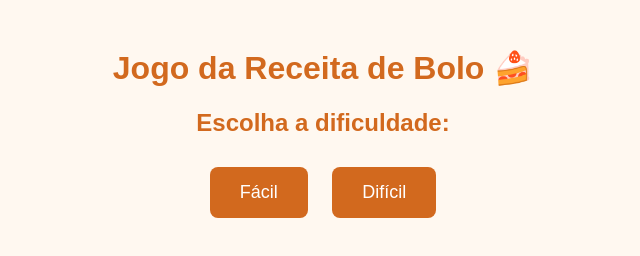
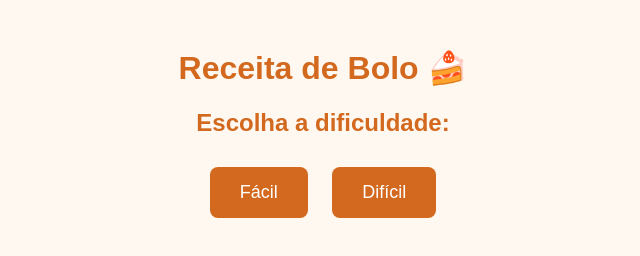
Before and after one commit to Julio0Viana/ReceitaDeBolo, a plain HTML site: page index.html in a window 1280 px wide. Shown: the whole page, without its empty margins (317-957 px from the left). Drawn offline with Linux system fonts and the light colour scheme.

Commit message:
index.html

```diff
--- a/index.html
+++ b/index.html
@@ -79,7 +79,7 @@
   </style>
 </head>
 <body>
-  <h1>Jogo da Receita de Bolo 🍰</h1>
+  <h1>Receita de Bolo 🍰</h1>
 
   <div id="inicio">
     <h2>Escolha a dificuldade:</h2>
```
